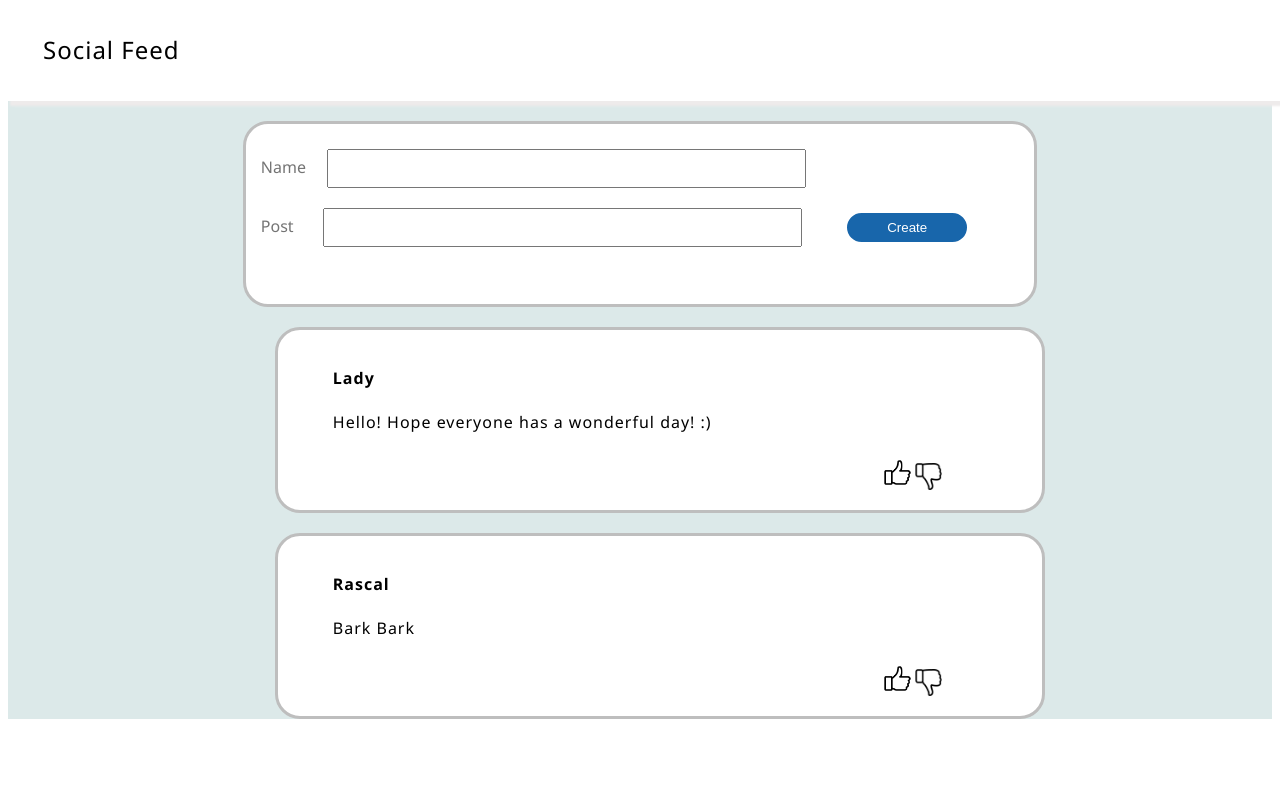
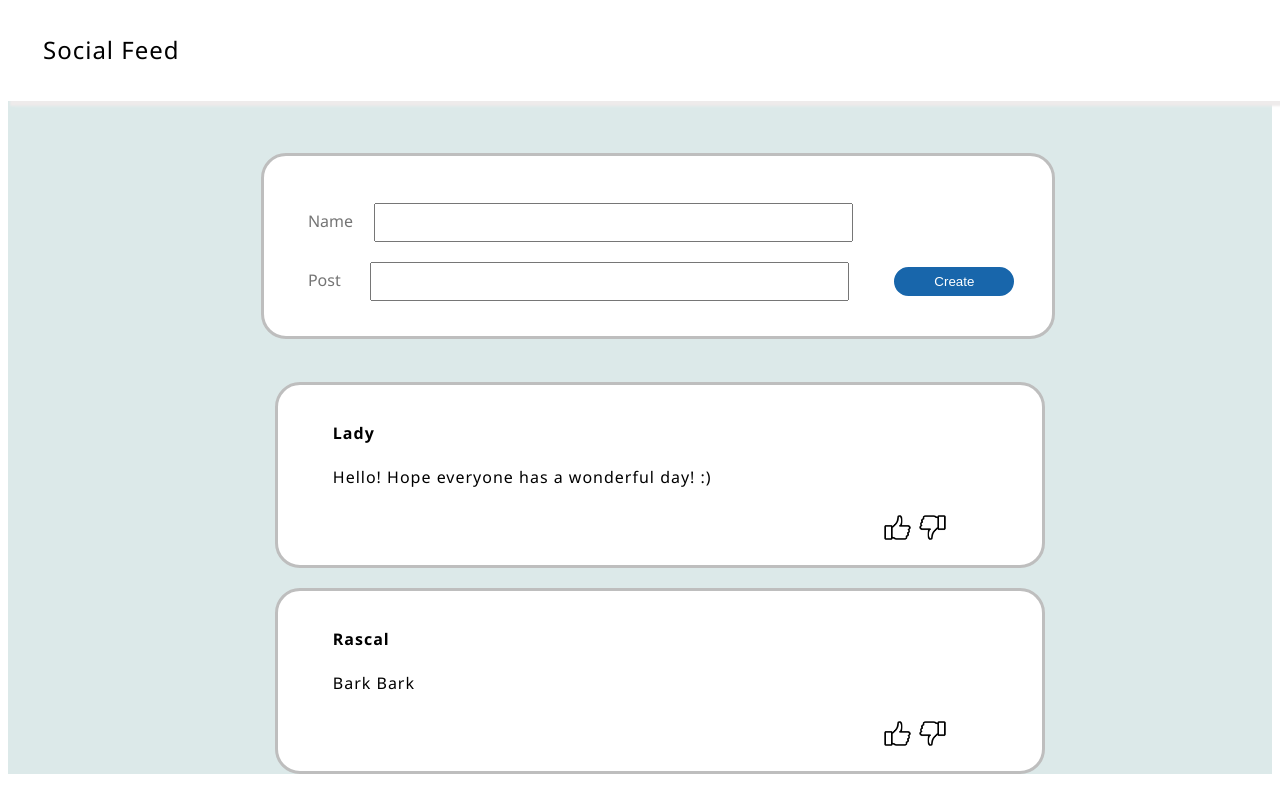
Before and after one commit to ladymeek37/social_feed_proj, a React (Create React App) app in the folder social-feed-react/: page / in a window 1280 px wide. Shown: the top 800 px of the page. Built offline with nearby package versions, Linux system fonts and the light colour scheme.

Commit message:
finished styling on like and disllike buttons

```diff
--- a/social-feed-react/src/Components/PostForm.css
+++ b/social-feed-react/src/Components/PostForm.css
@@ -4,14 +4,15 @@ form{
     width: 60%;
     text-align: left;
     margin: auto;
-    margin-top: 20px;
-    margin-bottom: 20px;
+    margin-top: 52px;
+    margin-bottom: 43px;
     border-style: solid;
     border-color:rgb(190, 190, 190);
     border-radius: 25px;
     height: 150px;
     font-family: 'Segoe UI', Tahoma, Geneva, Verdana, sans-serif;
     color: rgb(116, 116, 116);
+    margin-left: 20%;
 }
 
 input[type=text] {
--- a/social-feed-react/src/Components/PostForm.jsx
+++ b/social-feed-react/src/Components/PostForm.jsx
@@ -28,9 +28,10 @@ const PostForm = (props) => {
 
     return (
         <form onSubmit={onSubmit} class="rounded">
-            <label>Name &nbsp;&nbsp;&nbsp; </label>
+            <br/>
+            <label>&nbsp;&nbsp;&nbsp;&nbsp;&nbsp;&nbsp;&nbsp;Name &nbsp;&nbsp;&nbsp; </label>
             <input type='text' value={name} onChange = {(event) => setName(event.target.value)} /> <br/>
-            <label>Post&nbsp;&nbsp;&nbsp;&nbsp;&nbsp;&nbsp;&nbsp;</label>
+            <label>&nbsp;&nbsp;&nbsp;&nbsp;&nbsp;&nbsp;&nbsp;Post&nbsp;&nbsp;&nbsp;&nbsp;&nbsp;&nbsp;&nbsp;</label>
             <input type='text' value={text} onChange = {(event) => setText(event.target.value)}/>
             <button type='submit'>Create</button>
         </form>
--- a/social-feed-react/src/Components/PostPresenter.css
+++ b/social-feed-react/src/Components/PostPresenter.css
@@ -18,9 +18,11 @@ section{
 
 .active_like{
     background-color:rgb(114, 208, 114);
+    border-radius: 50%;
 }
 .active_dislike{
-    background-color: rgb(204, 89, 89);
+    background-color: rgb(201, 87, 87);
+    border-radius: 50%;
 }
 
 a{
--- a/social-feed-react/src/Components/PostPresenter.jsx
+++ b/social-feed-react/src/Components/PostPresenter.jsx
@@ -1,7 +1,7 @@
 import React from 'react';
-import "./PostPresenter.css"
-import likeLogo from './Assets/like-icon.png'
-import dislikeLogo from './Assets/dislike-icon.png'
+import "./PostPresenter.css";
+import likeLogo from './Assets/like-icon.png';
+import dislikeLogo from './Assets/dislike-icon.png';
 import { useState } from 'react';
 
 
@@ -44,7 +44,7 @@ const handleDislikeClick = () => {
             <ul> {post.el.text}</ul>
             <br/>
             <a onClick={(e) => handleLikeClick(e)}><img className ={likeButtonClass} src={likeLogo} alt= "like_icon" height="35" width="35"/></a>
-            <a onClick={(e) => handleDislikeClick(e)}><img className ={dislikeButtonClass} src={dislikeLogo} alt= "dislike_icon" height="27" width="27"/></a>
+            <a onClick={(e) => handleDislikeClick(e)}><img className ={dislikeButtonClass} src={dislikeLogo} alt= "dislike_icon" height="35" width="35"/></a>
         </section>
      );
 }
```
Also changed, not shown: social-feed-react/src/Components/Assets/dislike-icon.png, social-feed-react/src/Components/Assets/like-icon.png.
